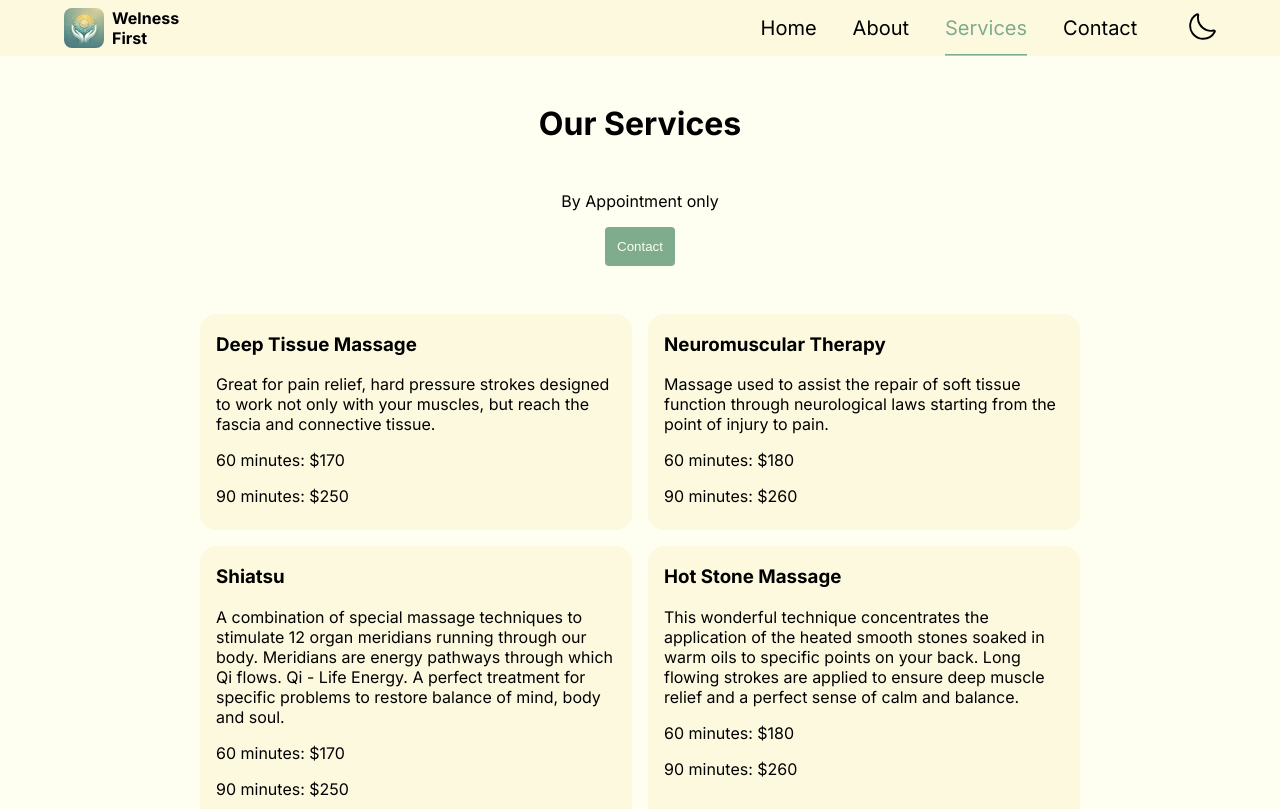
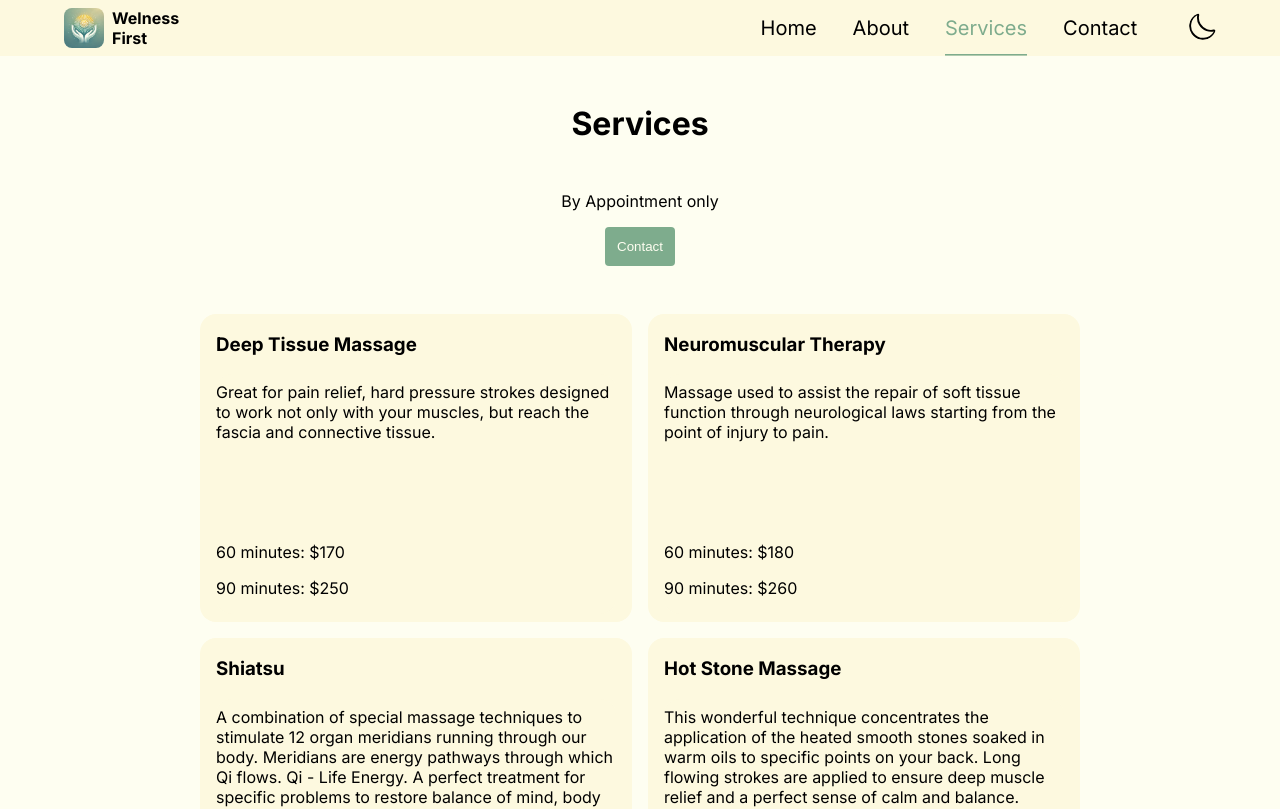
Before and after one commit to VladimirBoro/WelnessFirst, a React (Create React App) app: page /services in a window 1280 px wide. Shown: the top 809 px of the page. Built offline with nearby package versions, Linux system fonts and the light colour scheme.

Commit message:
small site side style updates/changes

```diff
--- a/src/components/nav/darkLightToggle.module.css
+++ b/src/components/nav/darkLightToggle.module.css
@@ -6,6 +6,7 @@
 
 #toggle img {
     width: 2em;
+    border-radius: 1em;
 }
 
 #toggle:hover {
@@ -15,5 +16,10 @@
 
 #toggle:active {
     box-shadow: none;
-    background-color: none;
+    background-color: transparent;
 }
+
+#toggle img:active {
+    background-color: black;
+    filter: brightness(0);
+}
--- a/src/components/nav/nav.module.css
+++ b/src/components/nav/nav.module.css
@@ -24,7 +24,11 @@
     transition: background-size 0.15s ease-in-out, color 0.1s ease-in-out;
 }
 
-.active {
+.link:visited {
+    color: var(--text-color);
+}
+
+.active, .active:visited {
     color: var(--button-bg-color);
 }
 
@@ -95,7 +99,8 @@
 
 @media (min-width: 50em) {
     #links {
-        width: 44vw;
+        /* width: 44vw; */
+        transform: translate(45vw, 3.5em);
     }
 }
 
--- a/src/components/review.module.css
+++ b/src/components/review.module.css
@@ -3,7 +3,7 @@
     background-color:var(--bar-bg-color);
     border: solid 0.1em black;
     border-radius: 1em;
-    padding: 0.5em;
+    padding: 0.75em;
 }
 
 .name {
--- a/src/components/service.module.css
+++ b/src/components/service.module.css
@@ -7,4 +7,25 @@
 .contents {
     border-radius: 1em;
     background-color: var(--bar-bg-color);
+    display: flex;
+    flex-direction: column;
+    justify-content: space-between;
+    height: 15em;
 }
+
+.description {
+    margin: 0.5em 0;
+}
+
+@media (min-width: 50em) {
+    .contents {
+        height: 10em;
+    }
+}
+
+@media (min-width: 75em) {
+    .contents {
+        height: 15em;
+    }
+
+}
--- a/src/containers/home.module.css
+++ b/src/containers/home.module.css
@@ -116,6 +116,7 @@
 }
 
 #lore1 p, #lore2 p {
+    line-height: 1.5rem;
     width: 90%;
 }
 
@@ -125,8 +126,8 @@
 
 #lore1 img, #lore2 img {
     width: 90%;
-    height: 15em;
-    object-fit: cover;
+    height: 19em;
+    object-fit:cover;
 }
 
 #contact {
@@ -139,8 +140,18 @@
     text-align: center;
 }
 
+@media (min-width: 40em) {
+  #reviews {
+    height: 50em;
+  }
+}
+
 /* MEDIA Qs */
 @media (min-width: 75em) {
+    #hero {
+        height: 40em;
+    }
+
     #hero h1 {
         font-size: 4rem;
     }
@@ -158,7 +169,6 @@
         gap: 2em;
     }
 
-
     #lore2 {
         flex-direction: row-reverse;
         gap: 2em;
@@ -168,6 +178,7 @@
         flex-direction: row;
         justify-content: center;
         width: 55em;
+        height: auto;
     }
 
     #officePics {
--- a/src/containers/service/Services.js
+++ b/src/containers/service/Services.js
@@ -7,7 +7,7 @@ import styles from "./services.module.css";
 function Services() {
     return (
         <div id={styles.servicePage}>
-            <h1 id={styles.title}>Our Services</h1>
+            <h1 id={styles.title}>Services</h1>
             <div id={styles.contact}>
                 <p style={{marginTop: "0"}}>By Appointment only</p>
                 <Link to="/contact">
```
